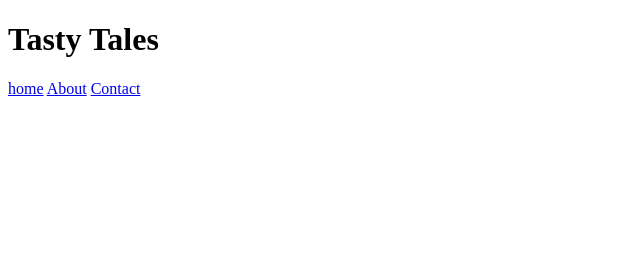
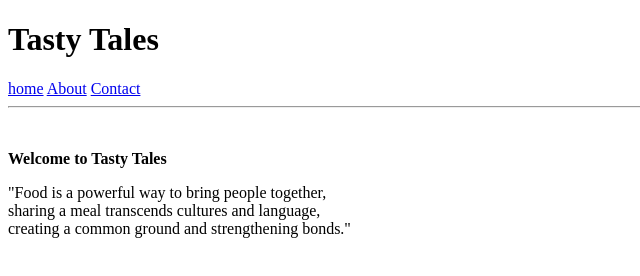
Before and after one commit to Jayashri-23/my-first-project, a plain HTML site: page index.html in a window 1280 px wide. Shown: the whole page, without its empty margins (0-640 px from the left). Drawn offline with Linux system fonts and the light colour scheme.

Commit message:
paragraph added

```diff
--- a/index.html
+++ b/index.html
@@ -9,6 +9,11 @@
     <a href="./pages/about.html">About</a>
     <a href="./pages/contact.html">Contact</a>
 
-
+    <hr>
+    <br>
+    <p><b>Welcome to Tasty Tales</b></p>
+    <p>"Food is a powerful way to bring people together,<br>
+    sharing a meal transcends cultures and language,<br>
+    creating a common ground and strengthening bonds."</p>
 </body>
 </html>
```
